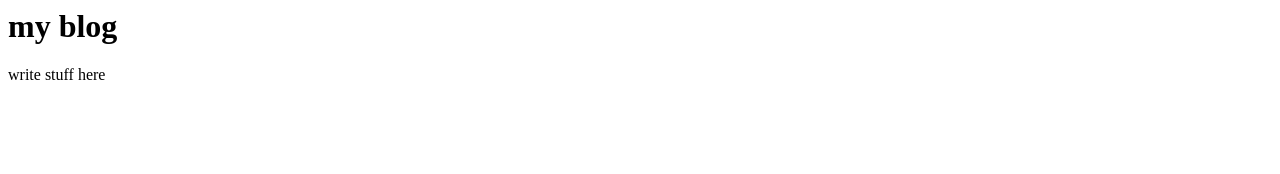
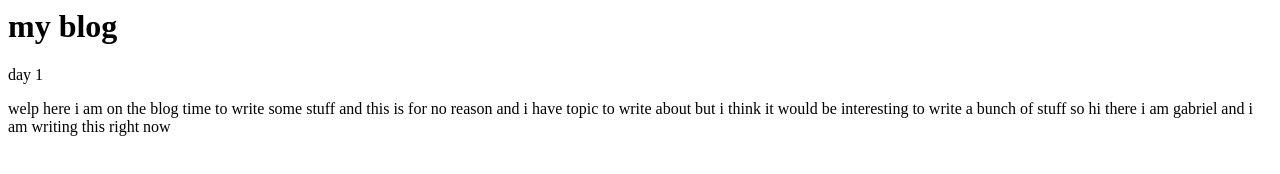
Before and after one commit to Gabriel786432/blog, a plain HTML site: page index.html in a window 1280 px wide. Drawn offline with Linux system fonts and the light colour scheme.

Commit message:
Update index.html

```diff
--- a/index.html
+++ b/index.html
@@ -1,4 +1,5 @@
 <body>
   <h1> my blog </h1>
-  <p> write stuff here </p>
+  <p> day 1 </p>
+  <p> welp here i am on the blog time to write some stuff and this is for no reason and i have topic to write about but i think it would be interesting to write a bunch of stuff so hi there i am gabriel and i am writing this right now </p>
 </body>
```
